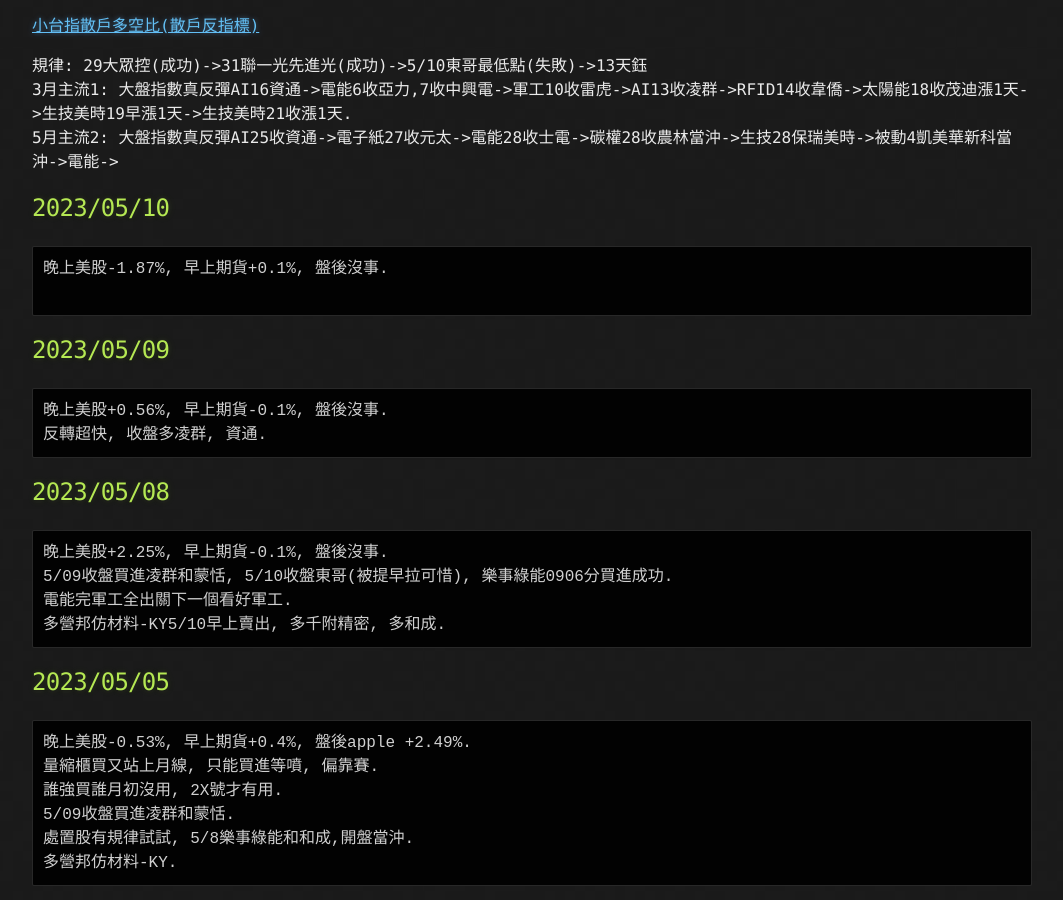
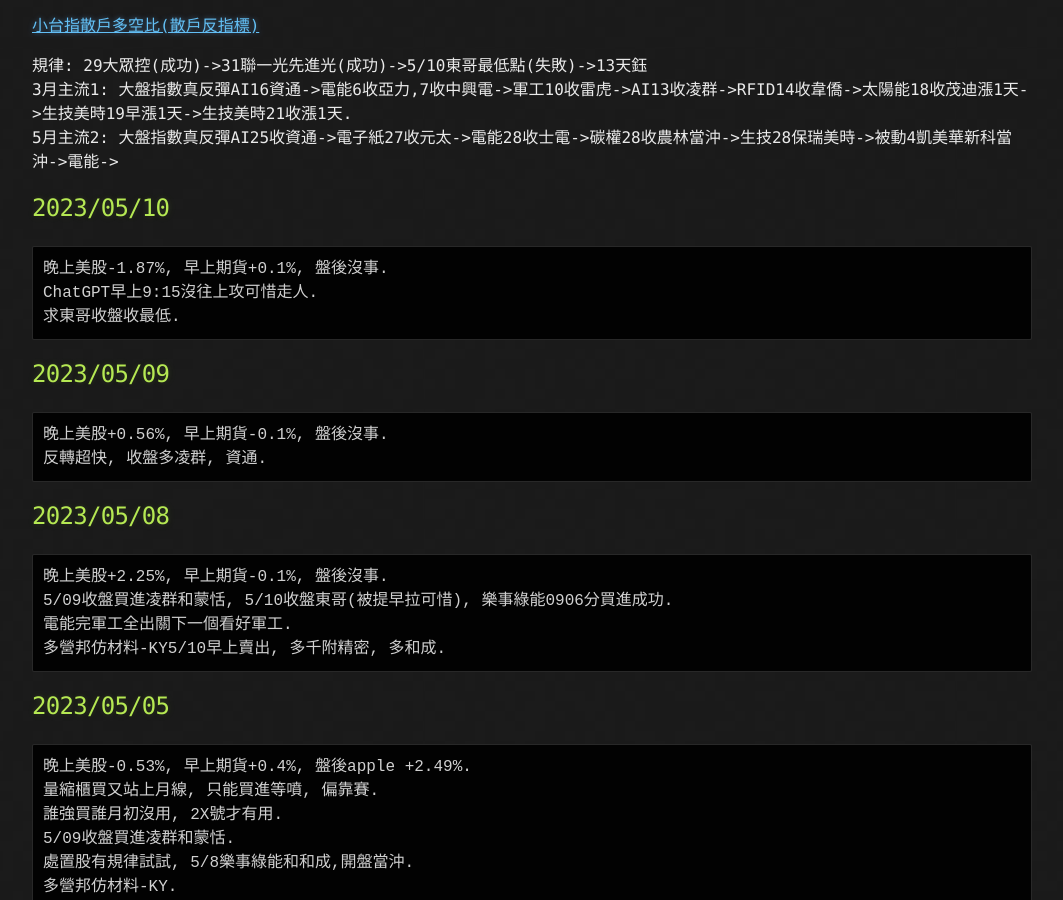
Before and after one commit to lepg5487/Stock_God, a Jekyll site: the page built from index.md, in a window 1280 px wide and 900 px high, scrolled down 484 px. Shown: the whole window, without its empty margins (108-1171 px from the left). Built offline with Jekyll 4.4.1, drawn with Linux system fonts in a browser that asks for light colours; our own code applies the rules of GitHub Pages for plain Markdown files.

Commit message:
Update index.md

````diff
--- a/index.md
+++ b/index.md
@@ -23,7 +23,8 @@
 ## 2023/05/10
 ```
 晚上美股-1.87%, 早上期貨+0.1%, 盤後沒事.
-
+ChatGPT早上9:15沒往上攻可惜走人.
+求東哥收盤收最低.
 ```
 
 ## 2023/05/09
````
